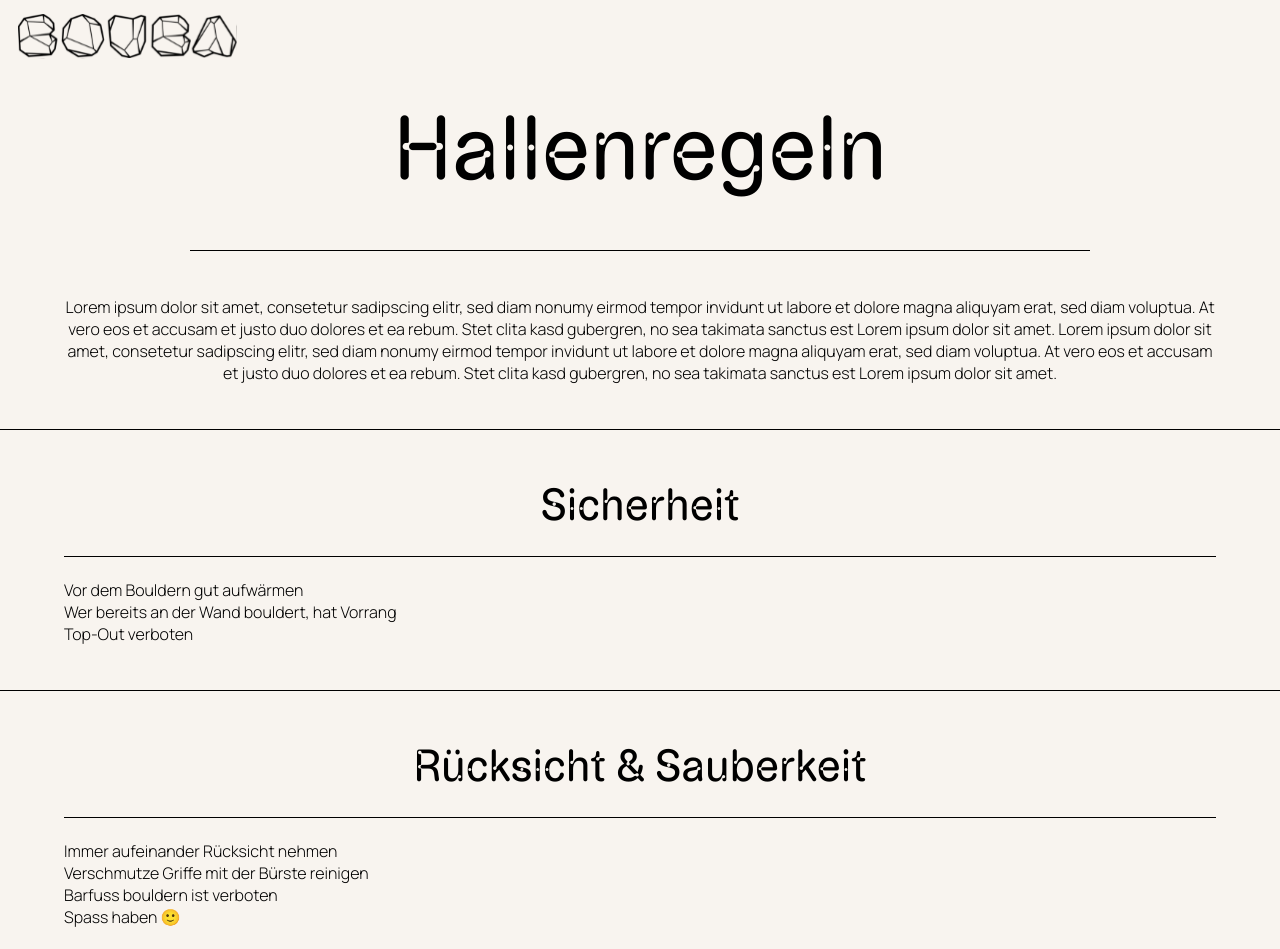
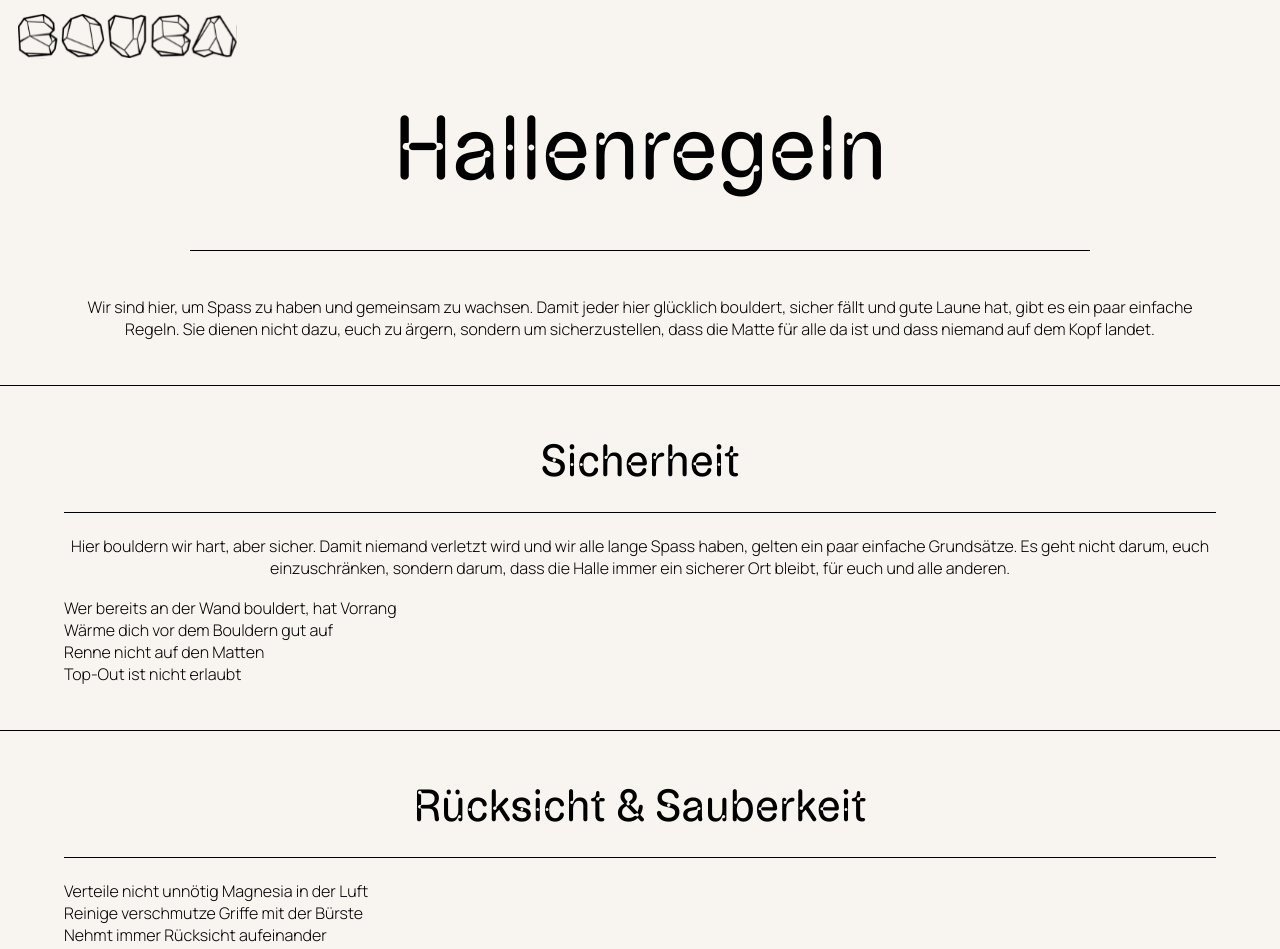
Before and after one commit to escodebar/boulder-baden.ch, a Nuxt app: page /hallenregeln in a window 1280 px wide. Shown: the top 949 px of the page. Built offline with nearby package versions, Linux system fonts and the light colour scheme.

Commit message:
Improve Hallenregeln

```diff
--- a/app/pages/hallenregeln.vue
+++ b/app/pages/hallenregeln.vue
@@ -2,33 +2,38 @@
   <h1>Hallenregeln</h1>
 
   <p>
-    Lorem ipsum dolor sit amet, consetetur sadipscing elitr, sed diam nonumy
-    eirmod tempor invidunt ut labore et dolore magna aliquyam erat, sed diam
-    voluptua. At vero eos et accusam et justo duo dolores et ea rebum. Stet
-    clita kasd gubergren, no sea takimata sanctus est Lorem ipsum dolor sit
-    amet. Lorem ipsum dolor sit amet, consetetur sadipscing elitr, sed diam
-    nonumy eirmod tempor invidunt ut labore et dolore magna aliquyam erat, sed
-    diam voluptua. At vero eos et accusam et justo duo dolores et ea rebum. Stet
-    clita kasd gubergren, no sea takimata sanctus est Lorem ipsum dolor sit
-    amet.
+    Wir sind hier, um Spass zu haben und gemeinsam zu wachsen. Damit jeder hier
+    glücklich bouldert, sicher fällt und gute Laune hat, gibt es ein paar
+    einfache Regeln. Sie dienen nicht dazu, euch zu ärgern, sondern um
+    sicherzustellen, dass die Matte für alle da ist und dass niemand auf dem
+    Kopf landet.
   </p>
 
   <section id="sicherheit">
     <h2>Sicherheit</h2>
+
+    <p>
+      Hier bouldern wir hart, aber sicher. Damit niemand verletzt wird und wir
+      alle lange Spass haben, gelten ein paar einfache Grundsätze. Es geht nicht
+      darum, euch einzuschränken, sondern darum, dass die Halle immer ein
+      sicherer Ort bleibt, für euch und alle anderen.
+    </p>
+
     <ul>
-      <li>Vor dem Bouldern gut aufwärmen</li>
       <li>Wer bereits an der Wand bouldert, hat Vorrang</li>
-      <li>Top-Out verboten</li>
+      <li>Wärme dich vor dem Bouldern gut auf</li>
+      <li>Renne nicht auf den Matten</li>
+      <li>Top-Out ist nicht erlaubt</li>
     </ul>
   </section>
 
   <section id="sauberkeit">
     <h2>Rücksicht & Sauberkeit</h2>
     <ul>
-      <li>Immer aufeinander Rücksicht nehmen</li>
-      <li>Verschmutze Griffe mit der Bürste reinigen</li>
-      <li>Barfuss bouldern ist verboten</li>
-      <li>Spass haben 🙂</li>
+      <li>Verteile nicht unnötig Magnesia in der Luft</li>
+      <li>Reinige verschmutze Griffe mit der Bürste</li>
+      <li>Nehmt immer Rücksicht aufeinander</li>
+      <li>Klettere nicht Barfuss</li>
     </ul>
   </section>
 
@@ -60,4 +65,10 @@ definePageMeta({
 li {
   text-align: left;
 }
+
+@media (max-width: 767px) {
+  h1 {
+    font-size: clamp(var(--font-size-h2), calc(65vw / 4), var(--font-size-h1));
+  }
+}
 </style>
```
